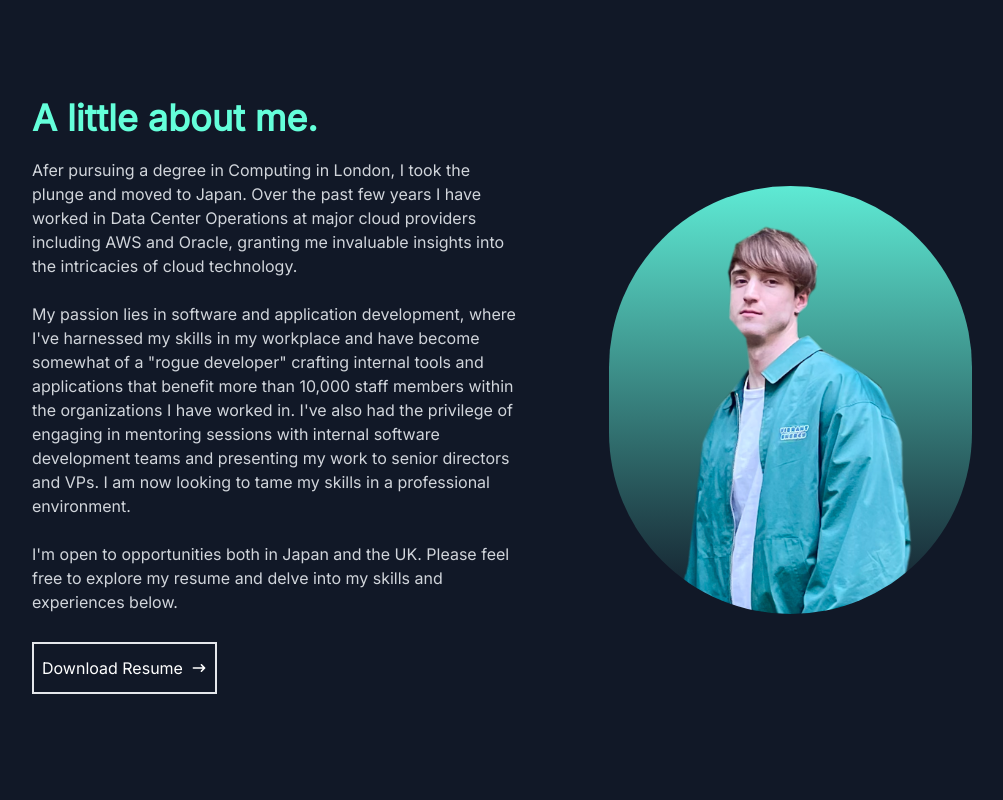
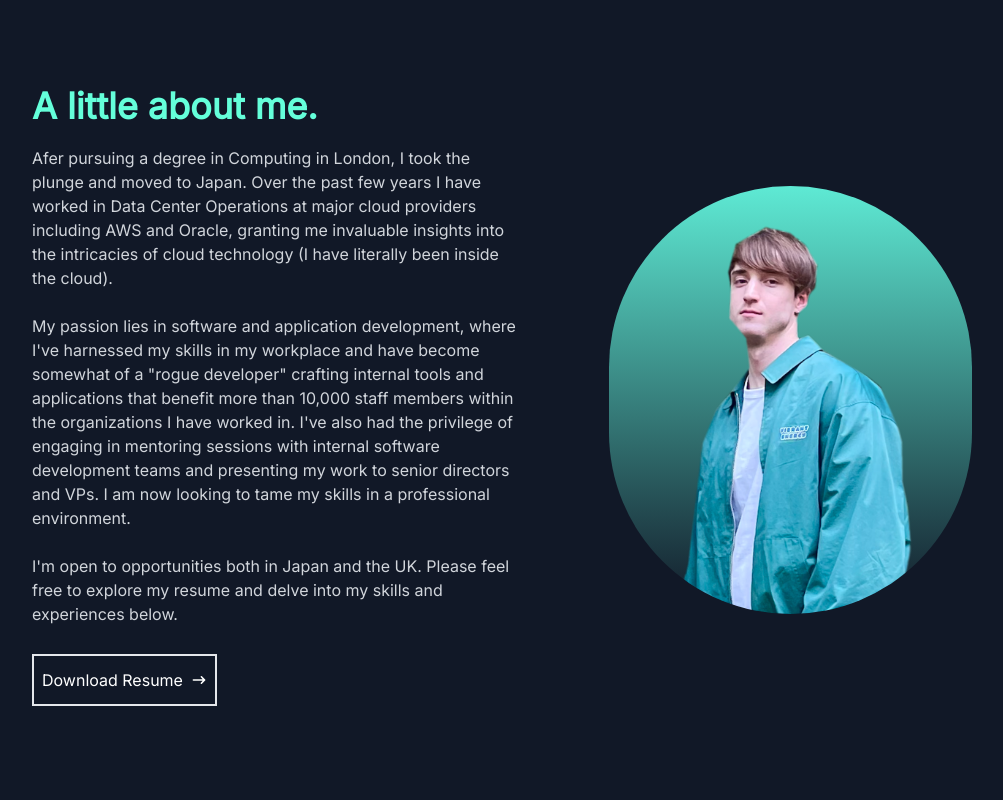
Before and after one commit to jamesedproud/portfolio-v2, a React (Create React App) app: page / in a window 1280 px wide. Shown: the part 820-1620 px from the top of the page, without its empty margins (128-1131 px from the left). Built offline with nearby package versions, Linux system fonts and the light colour scheme.

Commit message:
Test git contributions update

```diff
--- a/src/components/About.jsx
+++ b/src/components/About.jsx
@@ -32,7 +32,8 @@ const About = () => {
                   plunge and moved to Japan. Over the past few years I have
                   worked in Data Center Operations at major cloud providers
                   including AWS and Oracle, granting me invaluable insights into
-                  the intricacies of cloud technology. <br />
+                  the intricacies of cloud technology (I have literally been
+                  inside the cloud). <br />
                   <br /> My passion lies in software and application
                   development, where I've harnessed my skills in my workplace
                   and have become somewhat of a "rogue developer" crafting
--- a/src/components/Portfolio.jsx
+++ b/src/components/Portfolio.jsx
@@ -103,7 +103,7 @@ const Portfolio = () => {
       tech: ["React", "Tailwind", "Vercel"],
     },
     {
-      title: "The Password Toolkit (Old)",
+      title: "The Password Toolkit",
       description:
         "An old project I made for assessing password security along with other security best practises. Made without any frameworks. I'm keeping it here for now because password security is always relevent!",
       imageSrc: PT,
```
